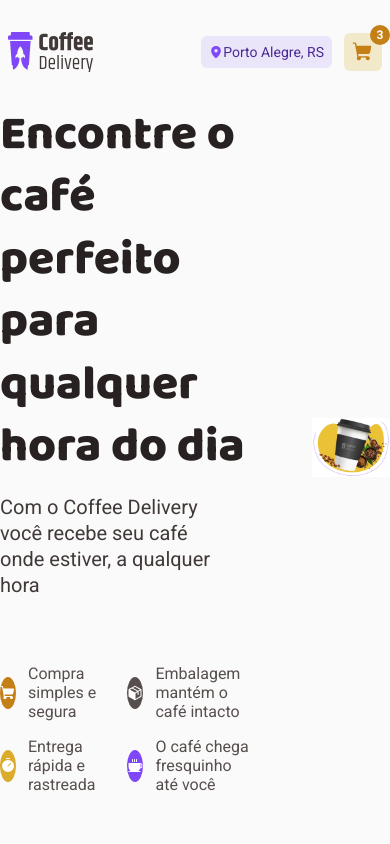
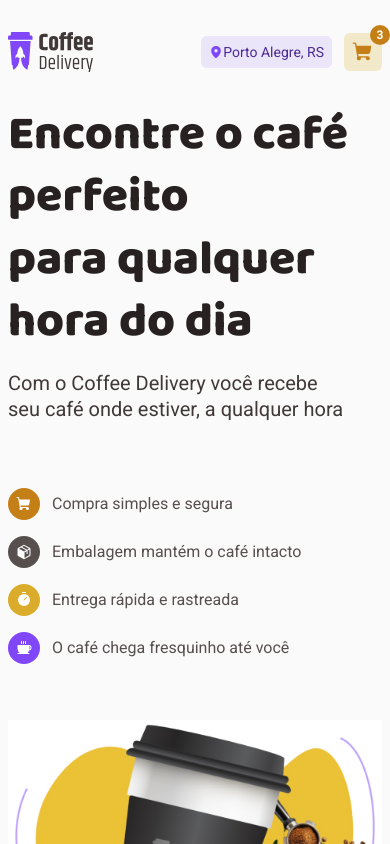
Before and after one commit to joaofreitas91/react-js-coffee-shop, a React (Vite) app: page / in a window 390 px wide. Shown: the top 844 px of the page. Built offline with nearby package versions, Linux system fonts and the light colour scheme.

Commit message:
:art: (hero) responsiveness

```diff
--- a/src/components/Hero/styles.ts
+++ b/src/components/Hero/styles.ts
@@ -6,6 +6,11 @@ export const Container = styled.div`
   justify-content: center;
   align-items: center;
   gap: 3.5rem;
+  margin: 0 0.5rem;
+
+  @media (max-width: 600px) {
+    flex-direction: column;
+  }
 `
 
 export const Content = styled.div`
@@ -31,7 +36,7 @@ export const Content = styled.div`
 
 export const List = styled.ul`
   display: grid;
-  grid-template-columns: 1fr 1fr;
+  grid-template-columns: repeat(auto-fit, minmax(200px, 1fr));
   gap: 1rem;
 
   margin-top: 4.125rem;
@@ -47,6 +52,7 @@ export const ListItem = styled.li<ListItemProps>`
 
   div {
     display: flex;
+    flex-shrink: 0;
     align-items: center;
     justify-content: center;
 
```
